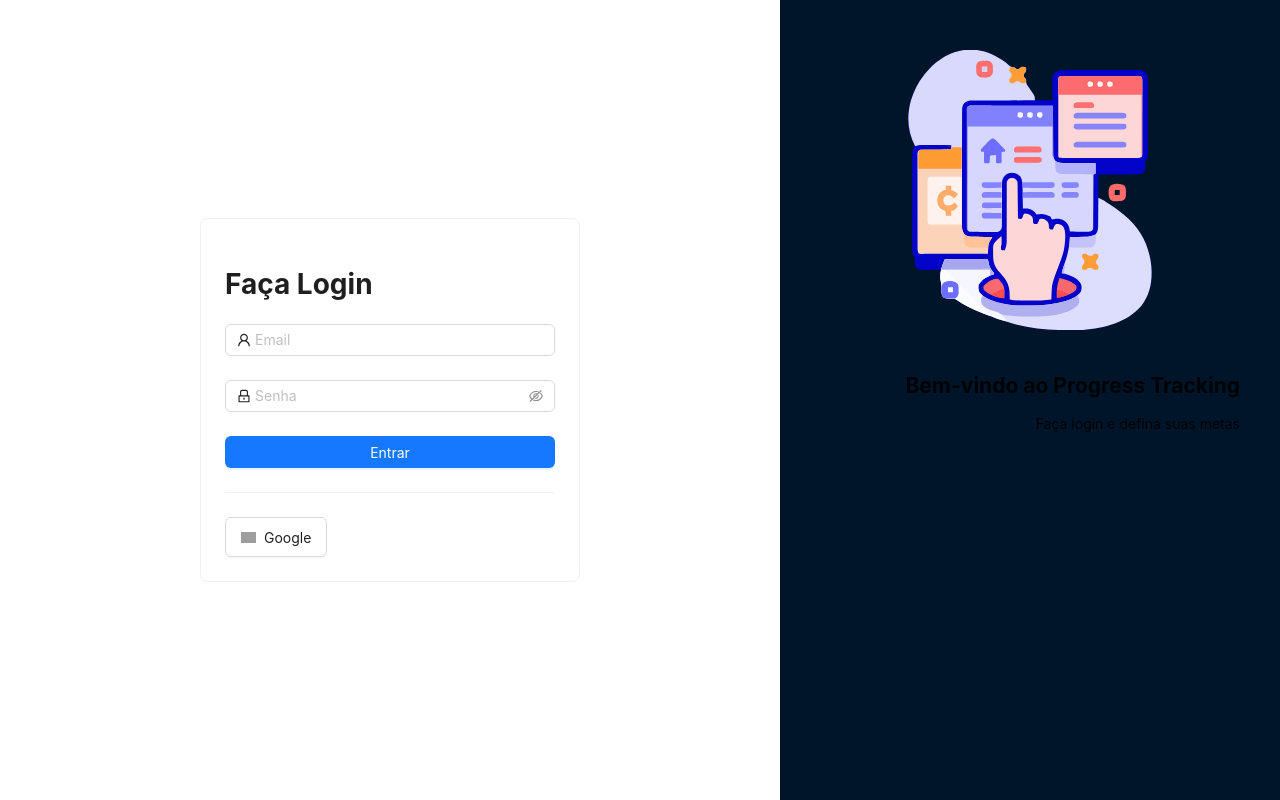
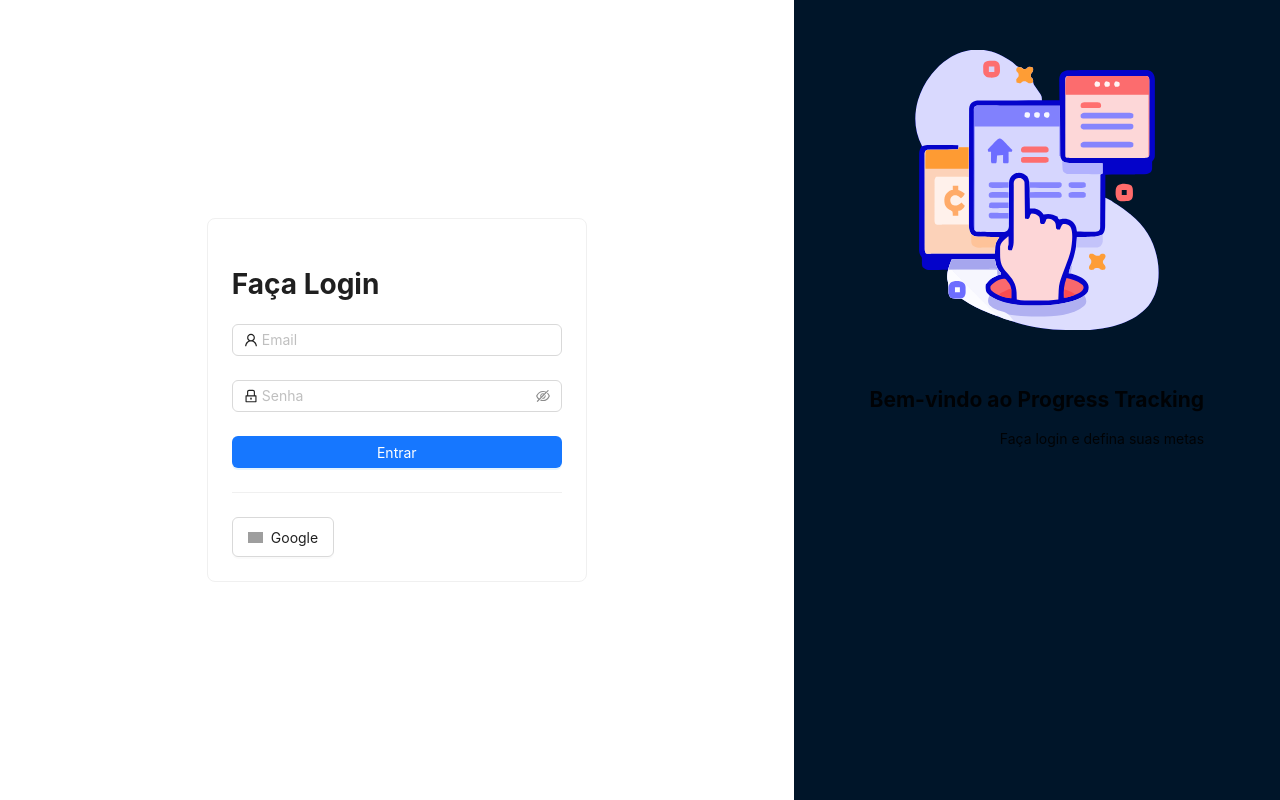
Before and after one commit to micaelomota/live-youtube-web-app, a React (Create React App) app in the folder frontend/: page /auth/sign-in in a window 1280 px wide. Built offline with nearby package versions, Linux system fonts and the light colour scheme; no server answers; the database is empty; grey boxes are pictures that could not be loaded.

Commit message:
fix: side width on large screens

```diff
--- a/frontend/src/screens/signin/SignInScreen.tsx
+++ b/frontend/src/screens/signin/SignInScreen.tsx
@@ -2,7 +2,7 @@ import { useState } from "react";
 import { Button, Card, Divider, Layout } from "antd";
 import { GoogleAuthProvider, signInWithPopup } from "firebase/auth";
 import { auth } from "../../config/firebase";
-import { signInStyles } from "./SignIn.styles";
+import { signInStyles } from "./signIn.styles";
 import googleLogo from "../../assets/googleLogo.svg";
 import logo from "../../assets/logo.svg";
 import { SignInForm } from "../../components/SignInForm";
@@ -39,19 +39,21 @@ export const SignInScreen = () => {
       </Layout.Content>
       <Layout.Sider
         style={signInStyles.sider}
-        width={500}
+        width={"38vw"}
         hidden={isBroken}
         breakpoint="lg"
         onBreakpoint={(broken) => setIsBroken(broken)}
       >
-        <img src={logo} alt="Logo do Progress Tracking" style={signInStyles.image}/>
         <Layout.Content style={signInStyles.siderContent}>
-          <h1>
+          <img src={logo} alt="Logo do Progress Tracking" style={signInStyles.image}/>
+          <div style={signInStyles.siderDiv}>
+            <h1>
               Bem-vindo ao Progress Tracking
             </h1>
             <p>
               Faça login e defina suas metas
             </p>
+          </div>
         </Layout.Content>
       </Layout.Sider>
     </Layout>
--- a/frontend/src/screens/signin/SignIn.styles.ts
+++ b/frontend/src/screens/signin/signIn.styles.ts
@@ -2,7 +2,6 @@ import React from "react";
 
 const layout: React.CSSProperties = {
   height: '100vh',
-  maxWidth: '1580px',
   margin: '0 auto',
   fontFamily: 'monospace, sans-serif',
 };
@@ -17,12 +16,18 @@ const content: React.CSSProperties = {
 };
 
 const sider: React.CSSProperties = {
-  textAlign: 'center',
   color: '#FFF',
   padding: '50px 40px',
 };
 
 const siderContent: React.CSSProperties = {
+  display: 'flex',
+  flexDirection: 'column',
+  justifyContent: 'center',
+  alignItems: 'center',
+}
+
+const siderDiv: React.CSSProperties = {
   textAlign: 'right',
   marginTop: '40px',
 }
@@ -49,5 +54,6 @@ export const signInStyles = {
   button,
   image,
   siderContent,
-  card
+  card,
+  siderDiv
 }
```
